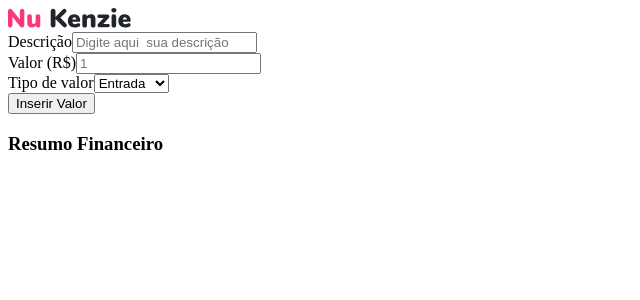
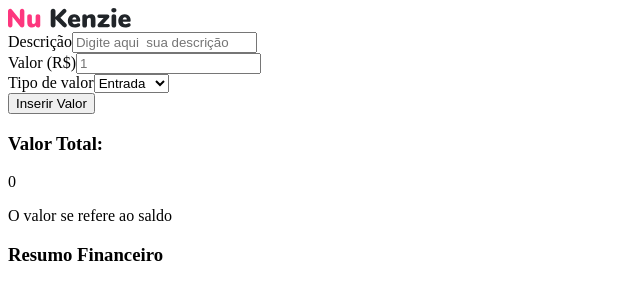
Before and after one commit to Kenzie-Academy-Brasil-Developers/m3-s2-entrega-portfolio-nu-kenzie_bervalim, a React (Vite) app: page / in a window 1280 px wide. Shown: the top 300 px of the page, without its empty margins (0-640 px from the left). Built offline with nearby package versions, Linux system fonts and the light colour scheme.

Commit message:
nuKenzie

```diff
--- a/src/components/ControlFInanceSection/index.jsx
+++ b/src/components/ControlFInanceSection/index.jsx
@@ -9,7 +9,6 @@
   const addFinanceControlCard = (formData) => {
     const newFinanceControl = { ...formData, id: uuidv4() };
     setFinanceList([...financeList, newFinanceControl]);
-    console.log(newFinanceControl);
   };
 
   const removeFinanceControlCard = (removeId) => {
@@ -17,12 +16,14 @@
       (finance) => finance.id !== removeId
     );
     setFinanceList(filteredFinanceList);
-    console.log(filteredFinanceList);
   };
 
   return (
     <section>
-      <FinanceForm addFinanceControlCard={addFinanceControlCard} />
+      <FinanceForm
+        financeList={financeList}
+        addFinanceControlCard={addFinanceControlCard}
+      />
       <ControlFinanceList
         financeList={financeList}
         removeFinanceControlCard={removeFinanceControlCard}
--- a/src/components/FinanceForm/index.jsx
+++ b/src/components/FinanceForm/index.jsx
@@ -2,8 +2,9 @@
 import { InputDescription } from "../InputDescription";
 import { InputValue } from "../InputValue";
 import { SelectTypeFinance } from "../SelectTypeFinance";
+import { SumControlFinance } from "../SumControlFinance";
 
-export const FinanceForm = ({ addFinanceControlCard }) => {
+export const FinanceForm = ({ addFinanceControlCard, financeList }) => {
   const [financialDescription, setFinancialDescription] = useState("");
   const [financialValue, setFinancialValue] = useState("");
   const [typeValue, setTypeValue] = useState("Entrada");
@@ -18,6 +19,7 @@
   };
 
   return (
+    <>
       <form onSubmit={submitFinancialInfo}>
         <InputDescription
           label="Descrição"
@@ -46,5 +48,7 @@
         </SelectTypeFinance>
         <button type="submit">Inserir Valor </button>
       </form>
+      <SumControlFinance financeList={financeList} />
+    </>
   );
 };
--- /dev/null
+++ b/src/components/SumControlFinance/index.jsx
@@ -0,0 +1,21 @@
+export const SumControlFinance = ({ financeList }) => {
+  const sumFinanceList = financeList.reduce((prevValue, currentValue) => {
+    if (currentValue.typeValue === "Entrada") {
+      return prevValue + Number(currentValue.financialValue);
+    } else if (currentValue.typeValue === "Despesa") {
+      return prevValue - Number(currentValue.financialValue);
+    } else {
+      return prevValue;
+    }
+  }, 0);
+
+  return (
+    <section>
+      <div>
+        <h3>Valor Total:</h3>
+        <span>{sumFinanceList}</span>
+      </div>
+      <p>O valor se refere ao saldo</p>
+    </section>
+  );
+};
```
Lines whose indentation alone changed are shown as unchanged.
